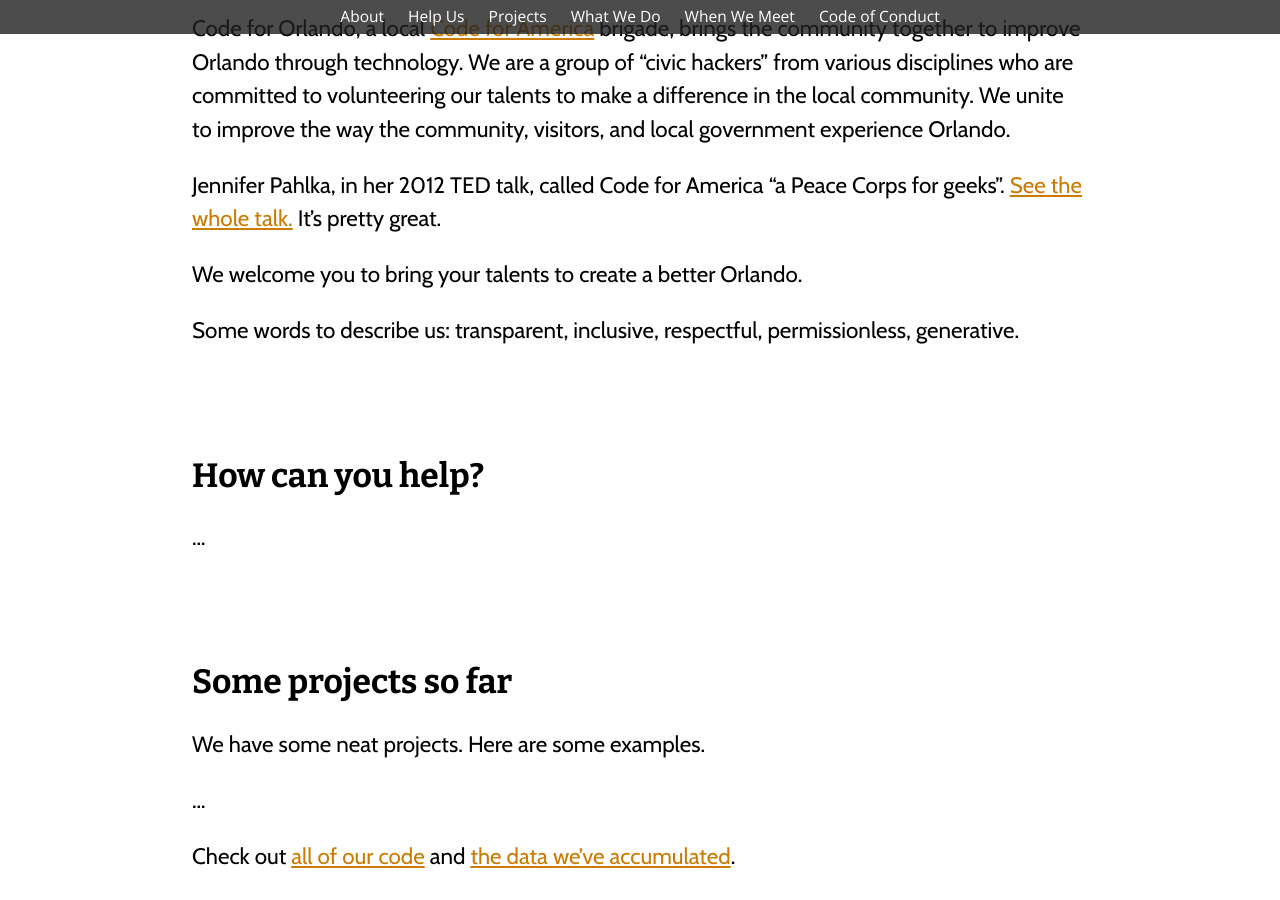
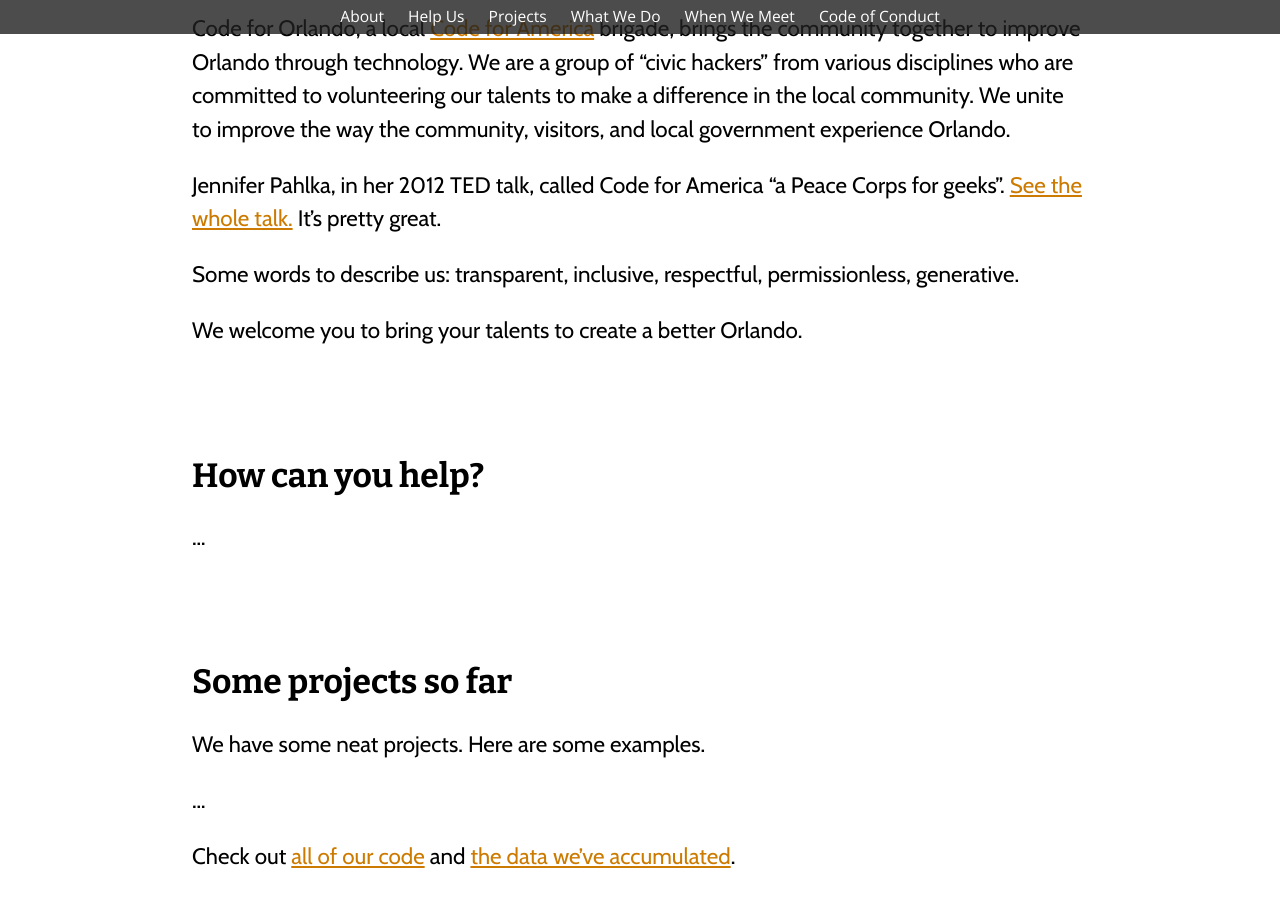
Before and after one commit to cforlando/cforlando.github.io, a Jekyll site: the page built from index.md, in a window 1280 px wide and 900 px high, scrolled down 450 px. Built offline with Jekyll 4.4.1, drawn with Linux system fonts in a browser that asks for light colours; a style sheet for code colours, icons or effects is not loaded.

Commit message:
Reorder to make segue.

```diff
--- a/index.md
+++ b/index.md
@@ -50,10 +50,10 @@ Peace Corps for geeks".
 
 <iframe class="videoframe" src="https://embed-ssl.ted.com/talks/jennifer_pahlka_coding_a_better_government.html" width="854" height="480" frameborder="0" scrolling="no" webkitAllowFullScreen mozallowfullscreen allowFullScreen></iframe>
 
-We welcome you to bring your talents to create a better Orlando.
-
 Some words to describe us:  transparent, inclusive, respectful, permissionless,
 generative.
+
+We welcome you to bring your talents to create a better Orlando.
 
 How can you help?
 -----------------
```
